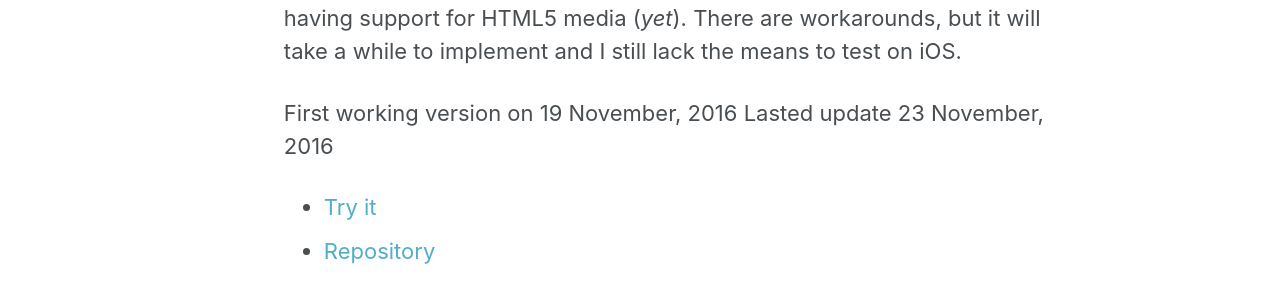
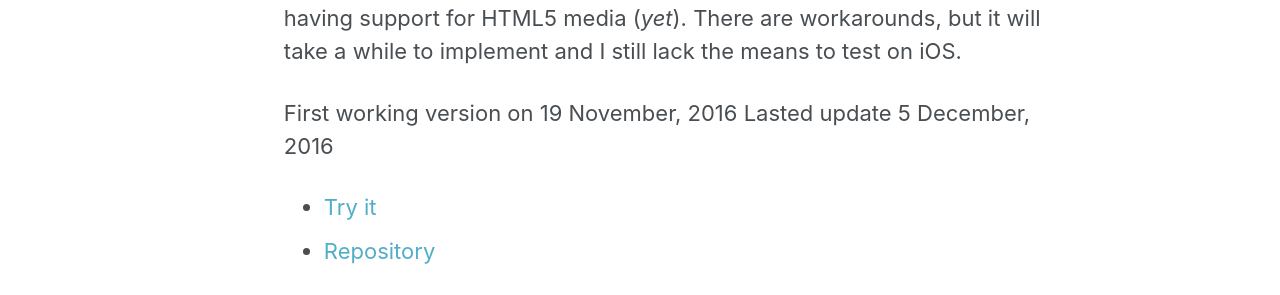
Before and after one commit to luungoc2005/luungoc2005-github-io-old, a Jekyll site: the page built from projects.md, in a window 1280 px wide. Shown: the part 407-702 px from the top of the page. Built offline with Jekyll 4.4.1, drawn with Linux system fonts in a browser that asks for light colours.

Commit message:
update for Projects page

```diff
--- a/projects.md
+++ b/projects.md
@@ -10,9 +10,9 @@ A good way to pass a few minutes. I myself found a few favorite tracks while tes
 Does not support sample track playing on mobile, thanks to mobile browsers not having support for HTML5 media (*yet*). There are workarounds, but it will take a while to implement and I still lack the means to test on iOS.
 
 First working version on 19 November, 2016
-Lasted update 23 November, 2016
+Lasted update 5 December, 2016
 
- + [Try it]({{ site.url }}/projects/SpotifyExplorer/index.html)
+ + [Try it]({{ site.url }}/projects/SpotifyExplorer)
  + [Repository](https://github.com/luungoc2005/SpotifyExplorer)
 
 ### To-do list using jQuery and Local Storage
```
